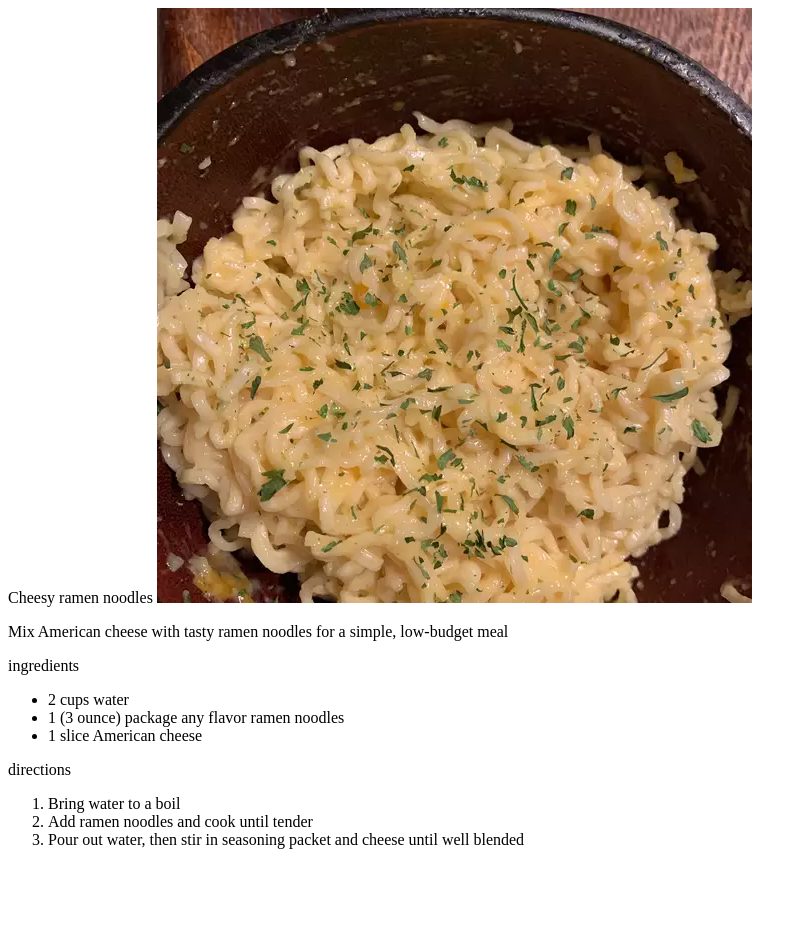
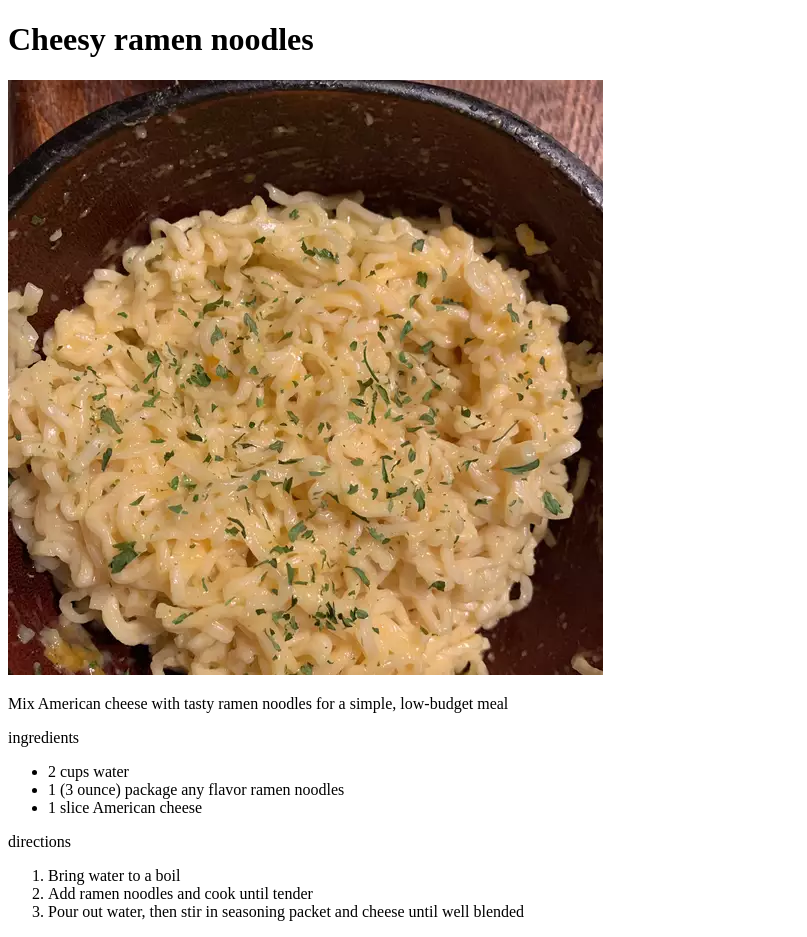
Before and after one commit to hamidrezatakloo/odin-recipes, a plain HTML site: page recipes/ramen.html in a window 1280 px wide. Shown: the whole page, without its empty margins (0-807 px from the left). Before the commit the page ends 865 px from the top, so only its background shows below. Drawn offline with Linux system fonts and the light colour scheme.

Commit message:
correct  head tag to h1 tag

```diff
--- a/recipes/ramen.html
+++ b/recipes/ramen.html
@@ -6,7 +6,7 @@
     <title>ramen</title>
   </head>
   <body>
-    <head>Cheesy ramen noodles</head>
+    <h1>Cheesy ramen noodles</h1>
     <img src ="../images/ramen.webp">
     <p>Mix American cheese with tasty ramen noodles for a simple, low-budget meal</p>
     ingredients
```
